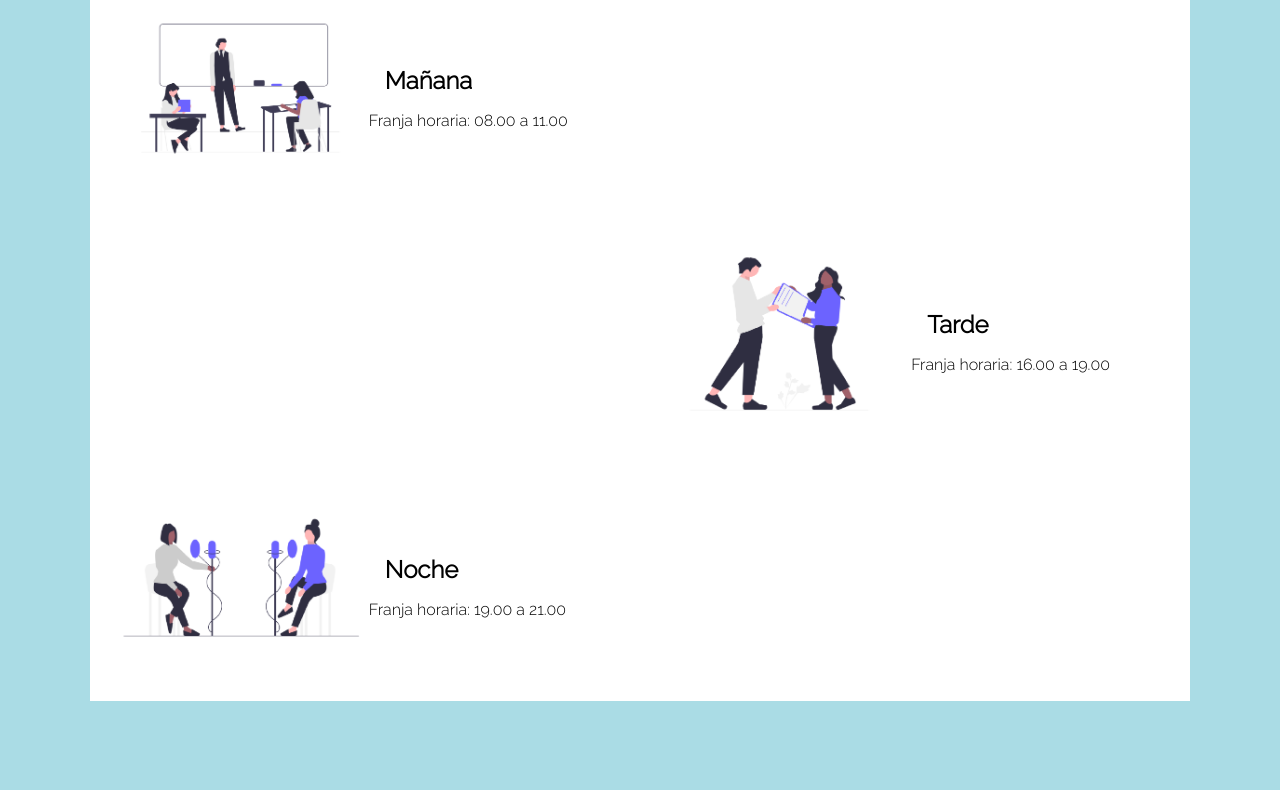
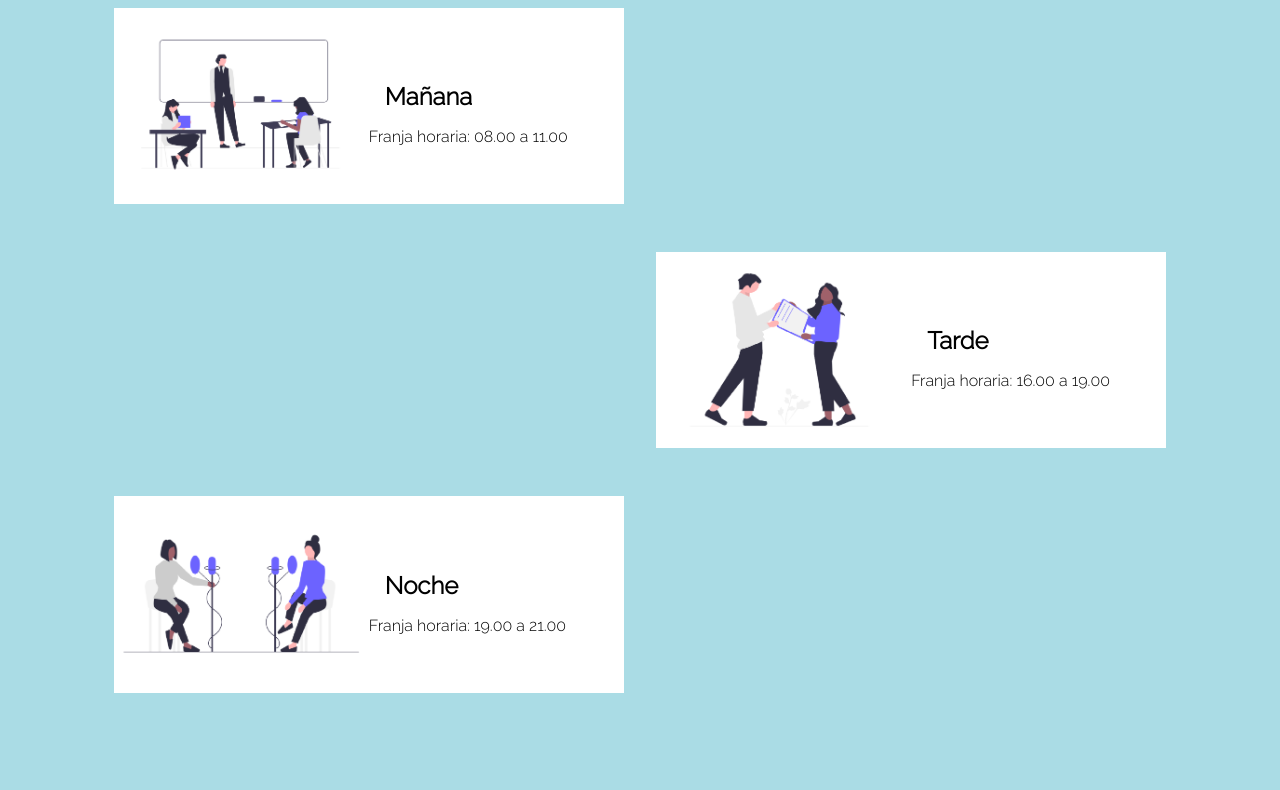
Before and after one commit to ylaino/aprendamosingles, a website: page horarios.html in a window 1280 px wide. Shown: the part 255-1045 px from the top of the page. Drawn offline with nearby package versions, Linux system fonts and the light colour scheme; files whose address does not match are found by name.

Commit message:
Modifiqué estilo de modalidad y horarios

```diff
--- a/horarios.html
+++ b/horarios.html
@@ -41,7 +41,7 @@
       <h2>Organizá tus horarios de clase en base a disposición.</h2>
 
       <div>
-        <section class="opciones">
+        <section class="opciones1">
           <article class="opciones__card">
             <img class="opciones__imagen" src=".//Imagenes/Presencial.png" alt="">
             <div class="divv">
@@ -53,7 +53,7 @@
 
           </article>
         </section>
-        <section class="opciones">
+        <section class="opciones1">
           <article class="opciones__card">
 
           </article>
@@ -66,7 +66,7 @@
           </article>
         </section>
 
-        <section class="opciones">
+        <section class="opciones1">
           <article class="opciones__card">
             <img class="opciones__imagen" src=".//Imagenes/conversacionpequeña.png" alt="">
             <div class="divv">
--- a/scss/style.scss
+++ b/scss/style.scss
@@ -90,6 +90,7 @@ h4 {
 
 .titulo {
   margin-top: 1rem;
+  margin-bottom: 1rem;
 }
 
 body {
@@ -136,12 +137,24 @@ body {
             padding: 1.5rem;
             margin-left: 4rem;
             margin-right: 4rem;
-            background-color: map-get($map: $palette, $key: 'blanco');
+            background-color: map-get($map: $palette, $key: 'blanco');}
+
+            .opciones1 {
+              display: flex;
+              justify-content: center;
+              align-items: center;
+              gap: 2rem;
+              flex-wrap: wrap;
+              padding: 1.5rem;
+              margin-left: 4rem;
+              margin-right: 4rem;
+
 
             .opciones__card {
                 display: flex;
                 flex: 0.5 8 200px;
                 flex-direction: row;
+                background-color: map-get($map: $palette, $key:'blanco' );
 
                 .divv {
                     flex-direction: row;
@@ -280,8 +293,8 @@ body {
 
 .clases {
   margin: 4rem;
-  max-width: 90%;
-  padding: 2.5rem;
+  max-width: 80%;
+  padding: 6rem;
   border: solid black;
   background-color: rgb(146, 220, 233);
   font-size: 1rem;
```
Also changed, not shown: css/style.css, 1 other file.
